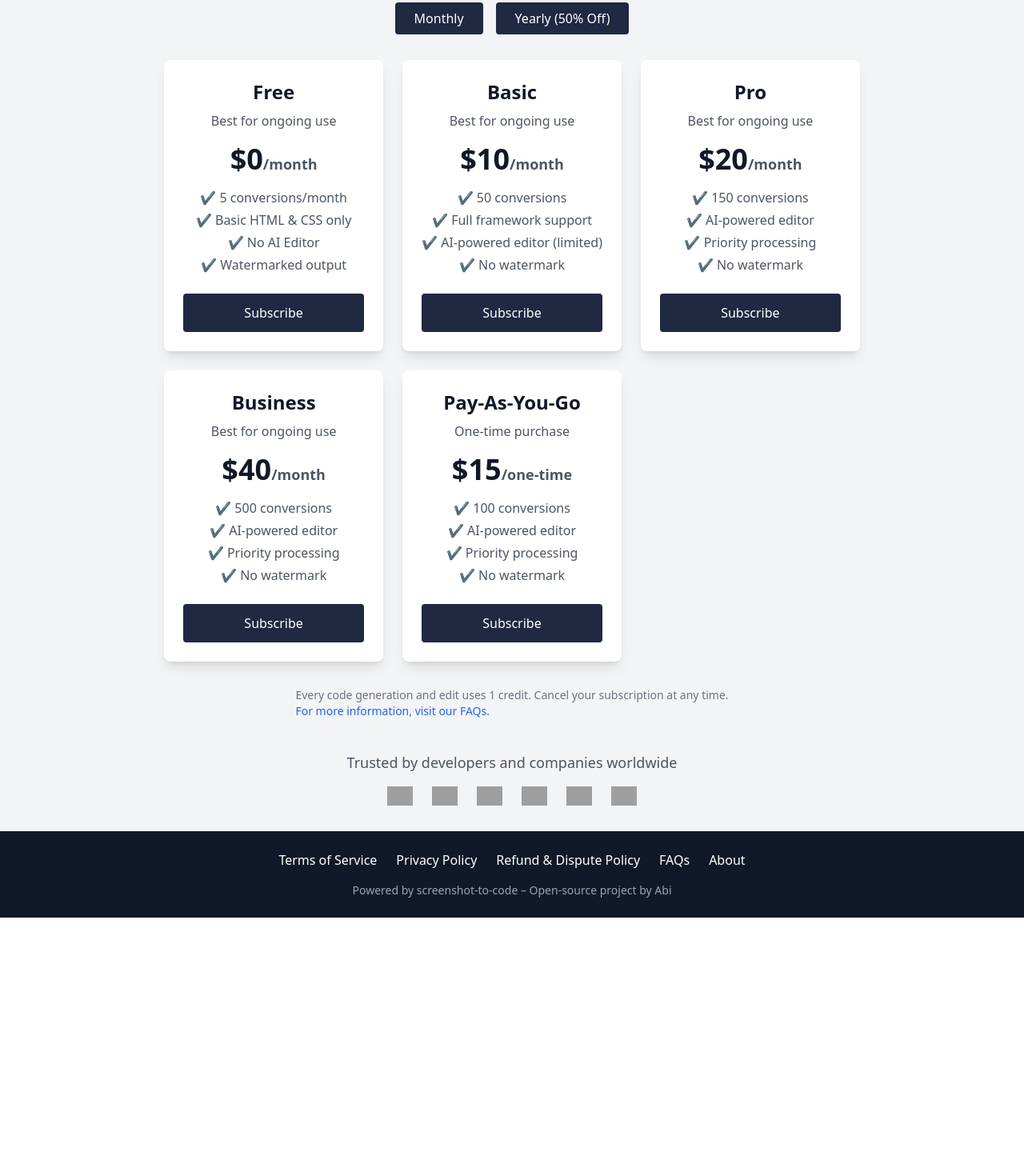
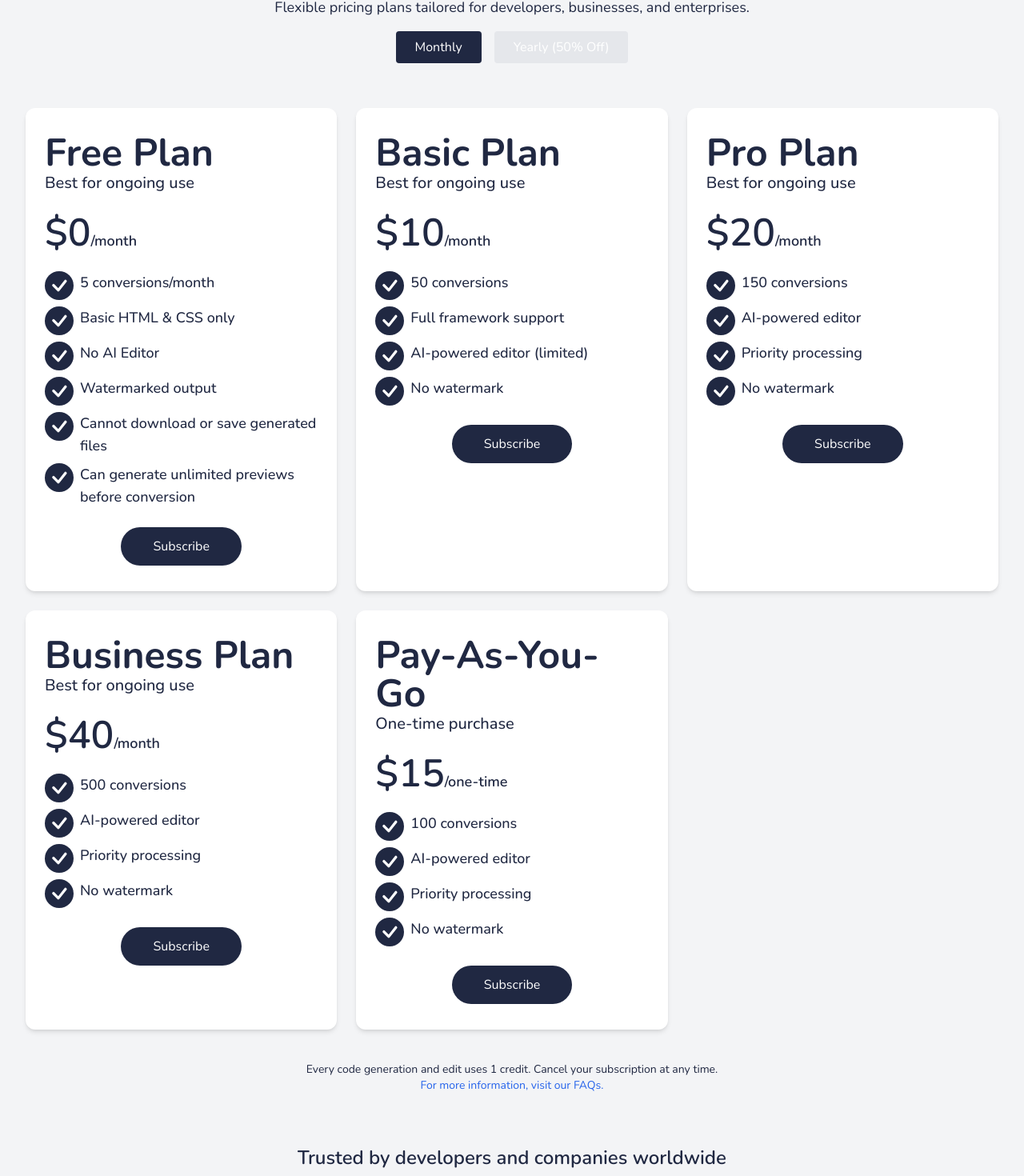
Before and after one commit to SnipScript/screenToCode, a React (Vite) app in the folder frontend/: page /pricing in a window 1280 px wide. Shown: the part 209-1679 px from the top of the page at 80% size. Before the commit the page ends 1356 px from the top, so only its background shows below. Built offline with nearby package versions, Linux system fonts and the light colour scheme; grey boxes are pictures that could not be loaded.

Commit message:
pricing paged added

```diff
--- a/frontend/src/components/Footer/Footer.jsx
+++ b/frontend/src/components/Footer/Footer.jsx
@@ -1,18 +1,38 @@
+import { Link } from "react-router-dom";
+import CommonContainer from "../../common/CommonContainer";
+
 const Footer = () => {
   return (
-      <footer className="bg-gray-900 text-white py-6 text-center w-full mt-auto">
-        <div className="container mx-auto px-4">
-          <div className="flex flex-wrap justify-center space-x-6">
-            <a href="/terms" className="hover:underline">Terms of Service</a>
-            <a href="/privacy" className="hover:underline">Privacy Policy</a>
-            <a href="/refund" className="hover:underline">Refund & Dispute Policy</a>
-            <a href="/faqs" className="hover:underline">FAQs</a>
-            <a href="/about" className="hover:underline">About</a>
+    <footer className="w-full py-6 mt-auto text-center text-white bg-gray-900">
+      <div className="flex flex-wrap justify-center gap-4 ">
+        <Link to="/terms" className="hover:underline">
+          Terms of Service
+        </Link>
+        <Link to="/privacy" className="hover:underline">
+          Privacy Policy
+        </Link>
+        <Link to="/refund" className="hover:underline">
+          Refund & Dispute Policy
+        </Link>
+        <Link to="/faqs" className="hover:underline">
+          FAQs
+        </Link>
+        <Link to="/about" className="hover:underline">
+          About
+        </Link>
       </div>
-          <p className="mt-4 text-sm text-gray-400">
-            Powered by screenshot-to-code – Open-source project by Abi
+
+      <p className="pt-2 text-sm text-gray-400 ">
+        Powered by
+        <a
+          className="px-2 underline"
+          href="https://github.com/abi/screenshot-to-code"
+          target="_blank"
+        >
+          screenshot-to-code
+        </a>
+        – Open-source project by Abi
       </p>
-        </div>
     </footer>
   );
 };
--- a/frontend/src/components/ui/Button.jsx
+++ b/frontend/src/components/ui/Button.jsx
@@ -3,7 +3,7 @@ import React from 'react';
 const Button = ({ children, className, onClick, variant = 'default' }) => {
     const baseStyles = "px-4 py-2 rounded focus:outline-none";
     const variantStyles = {
-      default: "bg-grayColor text-white hover:bg-grayColor",
+      default: "bg-black text-white hover:bg-grayColor",
       outline:
         "border border-grayColor text-grayColor hover:bg-grayColor hover:text-white",
     };
--- a/frontend/src/pages/PricingPlan.jsx
+++ b/frontend/src/pages/PricingPlan.jsx
@@ -1,100 +1,86 @@
 import React, { useState } from "react";
-import  Button  from "../components/ui/Button";
 import pricingPlans from "../section/price/pricingPlans";
+import Trusted from "../section/Homepage/Trusted";
+import { BsCheck } from "react-icons/bs";
+import CommonContainer from "../common/CommonContainer";
+import CommonSpace from "../common/CommonSpace";
+import PricingButton from "../section/price/PricingButton";
+import SapceBottom from "../common/SapceBottom";
 
 const PricingPage = () => {
   const [billingCycle, setBillingCycle] = useState("monthly");
 
   return (
-    <div className="flex flex-col items-center min-h-screen p-8 text-gray-900 bg-gray-100">
-      {/* Header */}
-      <h1 className="mb-4 text-4xl font-bold">Choose the Right Plan for You</h1>
-      <p className="mb-8 text-lg text-gray-600">
+    <div className="min-h-screen bg-gray-100 text-grayColor font-Nunito">
+      <CommonContainer>
+        <CommonSpace>
+          <div className="flex flex-col items-center gap-4 ">
+            <h1 className="text-6xl font-bold ">
+              Choose the right plan for you
+            </h1>
+            <p className="text-lg">
               Flexible pricing plans tailored for developers, businesses, and
               enterprises.
             </p>
-
-      {/* Billing Toggle */}
-      <div className="flex items-center gap-4 mb-8">
-        <Button
-          className={`px-6 py-2 ${
-            billingCycle === "monthly"
-              ? "bg-black text-white"
-              : "bg-gray-200 text-black"
-          }`}
-          onClick={() => setBillingCycle("monthly")}
-        >
-          Monthly
-        </Button>
-        <Button
-          className={`px-6 py-2 ${
-            billingCycle === "yearly"
-              ? "bg-black text-white"
-              : "bg-gray-200 text-black"
-          }`}
-          onClick={() => setBillingCycle("yearly")}
-        >
-          Yearly (50% Off)
-        </Button>
-      </div>
-      <div className="grid max-w-5xl grid-cols-1 gap-6 md:grid-cols-3">
+            <PricingButton
+              billingCycle={billingCycle}
+              setBillingCycle={setBillingCycle}
+            />
+            <div className="grid grid-cols-1 gap-6 py-10 md:grid-cols-2 xl:grid-cols-3">
               {pricingPlans.map((plan, index) => (
                 <div
                   key={index}
-            className="p-6 text-center bg-white rounded-lg shadow-lg"
+                  className="bg-white shadow-md  flex flex-col gap-6  text-grayColor hover:bg-grayColor rounded-xl hover:translate-y-[-10px]  duration-500  hover:text-white px-6 py-8 group transition-all cursor-pointer  "
                 >
-            <h2 className="text-2xl font-bold">{plan.name}</h2>
-            <p className="mt-2 text-gray-600">
+                  <div>
+                    <h2 className="text-5xl font-bold ">{plan.name}</h2>
+                    <p className="text-xl font-medium">
                       {plan.period === "one-time"
                         ? "One-time purchase"
                         : "Best for ongoing use"}
                     </p>
-            <p className="mt-4 text-4xl font-bold">
+                  </div>
+
+                  <p className="text-5xl font-semibold">
                     {typeof plan.price === "string"
                       ? plan.price
                       : billingCycle === "monthly"
                       ? plan.price.monthly
                       : plan.price.yearly}
-              <span className="text-lg text-gray-600">/{plan.period}</span>
+                    <span className="text-lg">/{plan.period}</span>
                   </p>
-            <ul className="mt-4 text-gray-600">
+                  <div className="flex flex-col gap-2">
                     {plan.features.map((feature, i) => (
-                <li key={i} className="mt-1">
-                  ✔ {feature}
-                </li>
-              ))}
-            </ul>
-            <Button className="w-full px-6 py-3 mt-6 text-white bg-black">
-              Subscribe
-            </Button>
+                      <div key={i} className="flex items-start gap-2 ">
+                        <div className="text-4xl text-white rounded-full group-hover:text-grayColor bg-grayColor group-hover:bg-white w-max">
+                          <span>
+                            <BsCheck />
+                          </span>
+                        </div>
+                        <p className="text-lg font-medium ">{feature}</p>
                       </div>
                     ))}
                   </div>
-
-      {/* FAQ & Cancellation Notice */}
-      <p className="mt-8 text-sm text-gray-500">
-        Every code generation and edit uses 1 credit. Cancel your subscription
-        at any time.
+                  <button className="self-center px-10 py-3 text-white rounded-full bg-grayColor group-hover:bg-white group-hover:text-grayColor w-max ">
+                    Subscribe
+                  </button>
+                </div>
+              ))}
+            </div>
+          </div>
+          <p className="text-sm text-center">
+            Every code generation and edit uses 1 credit. Cancel your
+            subscription at any time.
             <br />
             <a href="#" className="text-blue-600">
               For more information, visit our FAQs.
             </a>
           </p>
-
-      {/* Trusted by Companies */}
-      <div className="flex flex-col items-center mt-10">
-        <p className="text-lg text-gray-600">
-          Trusted by developers and companies worldwide
-        </p>
-        <div className="flex gap-6 mt-4">
-          <img src="/logos/microsoft.svg" alt="Microsoft" className="h-6" />
-          <img src="/logos/amazon.svg" alt="Amazon" className="h-6" />
-          <img src="/logos/mit.svg" alt="MIT" className="h-6" />
-          <img src="/logos/stanford.svg" alt="Stanford" className="h-6" />
-          <img src="/logos/bytedance.svg" alt="ByteDance" className="h-6" />
-          <img src="/logos/baidu.svg" alt="Baidu" className="h-6" />
-        </div>
-      </div>
+        </CommonSpace>
+        <SapceBottom>
+          <Trusted title="Trusted by developers and companies worldwide" />
+        </SapceBottom>
+      </CommonContainer>
     </div>
   );
 };
--- a/frontend/src/section/Homepage/Hero.jsx
+++ b/frontend/src/section/Homepage/Hero.jsx
@@ -16,7 +16,10 @@ const Hero = () => {
                 generate HTML, Tailwind, React, Vue, and more—ready to use.
               </p>
             </div>
-            <Trusted />
+            <Trusted
+              title="The #1 tool trusted by developers, designers, and industry leaders to
+        transform UI into clean, production-ready code."
+            />
           </div>
           <div className="flex flex-col items-center justify-center gap-4 sm:flex-row ">
             <Button className="px-6 py-3 text-lg transition-all rounded-xl">
--- a/frontend/src/section/Homepage/Pricing.jsx
+++ b/frontend/src/section/Homepage/Pricing.jsx
@@ -3,7 +3,6 @@ import Card from "../../components/ui/Card";
 import CommonSpace from "../../common/CommonSpace";
 import { BsCheck } from "react-icons/bs";
 import CommonContainer from "../../common/CommonContainer";
-import SapceBottom from "../../common/SapceBottom";
 const price = [
   {
     plan: "Free Plan",
--- a/frontend/src/section/Homepage/Trusted.jsx
+++ b/frontend/src/section/Homepage/Trusted.jsx
@@ -62,13 +62,10 @@ const company = [
     label: "stanford",
   },
 ];
-const Trusted = () => {
+const Trusted = ({ title }) => {
   return (
-    <div className="flex flex-col gap-4 ">
-      <h2 className="text-2xl font-semibold text-grayColor">
-        The #1 tool trusted by developers, designers, and industry leaders to
-        transform UI into clean, production-ready code.
-      </h2>
+    <div className="flex flex-col items-center gap-4 ">
+      <h2 className="text-2xl font-semibold text-grayColor">{title}</h2>
       <div className="flex flex-wrap justify-center gap-4 ">
         {company.map((company, index) => (
           <img
--- /dev/null
+++ b/frontend/src/section/price/PricingButton.jsx
@@ -0,0 +1,31 @@
+
+import Button from "../../components/ui/Button";
+
+const PricingButton = ({ billingCycle, setBillingCycle }) => {
+  return (
+    <div className="flex items-center gap-4 ">
+      <Button
+        className={`px-6 py-2 ${
+          billingCycle === "monthly"
+            ? "bg-grayColor text-white"
+            : "bg-gray-200 text-grayColor"
+        }`}
+        onClick={() => setBillingCycle("monthly")}
+      >
+        Monthly
+      </Button>
+      <Button
+        className={`px-6 py-2 ${
+          billingCycle === "yearly"
+            ? "bg-grayColor text-white"
+            : "bg-gray-200 text-grayColor"
+        }`}
+        onClick={() => setBillingCycle("yearly")}
+      >
+        Yearly (50% Off)
+      </Button>
+    </div>
+  );
+};
+
+export default PricingButton
--- a/frontend/src/section/price/pricingPlans.js
+++ b/frontend/src/section/price/pricingPlans.js
@@ -1,24 +1,33 @@
 const pricingPlans = [
   {
-    name: "Free",
+    name: "Free Plan",
     price: "$0",
     period: "month",
-    features: ["5 conversions/month", "Basic HTML & CSS only", "No AI Editor", "Watermarked output"],
+     features: [
+      "5 conversions/month",
+      "Basic HTML & CSS only",
+      "No AI Editor",
+      "Watermarked output",
+      "Cannot download or save generated files",
+      "Can generate unlimited previews before conversion",
+    ],
   },
+
+
   {
-    name: "Basic",
+    name: "Basic Plan",
     price: { monthly: "$10", yearly: "$5" },
     period: "month",
     features: ["50 conversions", "Full framework support", "AI-powered editor (limited)", "No watermark"],
   },
   {
-    name: "Pro",
+    name: "Pro Plan",
     price: { monthly: "$20", yearly: "$10" },
     period: "month",
     features: ["150 conversions", "AI-powered editor", "Priority processing", "No watermark"],
   },
   {
-    name: "Business",
+    name: "Business Plan",
     price: { monthly: "$40", yearly: "$20" },
     period: "month",
     features: ["500 conversions", "AI-powered editor", "Priority processing", "No watermark"],
```
Also changed, not shown: frontend/src/pages/MainPage.jsx (+8 -3 lines), frontend/src/section/Homepage/CTA.jsx (+13 -5 lines). Lines whose indentation alone changed are shown as unchanged.
